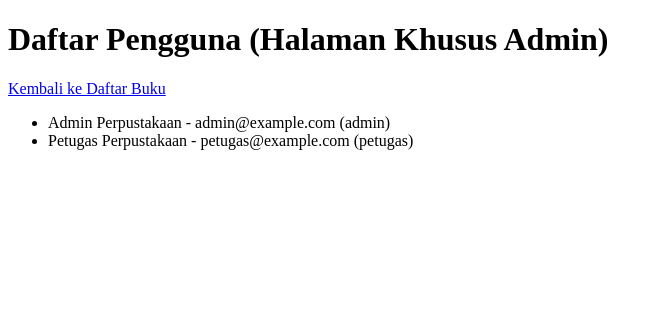
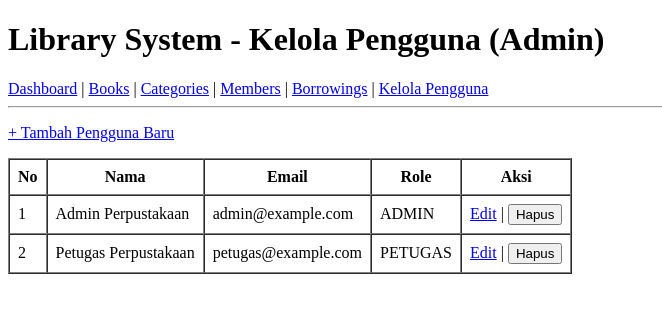
Before and after one commit to naduaraishad-web/library-system, a Laravel app: page /users in a window 1280 px wide. Shown: the top 313 px of the page, without its empty margins (0-662 px from the left). Run offline with Laravel 8, Linux system fonts and the light colour scheme; a user stored in the database is signed in; data comes from the database, SQL or seed files in the repository.

Commit message:
Melengkapi fitur detail buku, CRUD user, dashboard, dan README

```diff
--- a/app/Http/Controllers/BookController.php
+++ b/app/Http/Controllers/BookController.php
@@ -62,4 +62,9 @@ public function store(Request $request)
         $book->delete();
         return redirect()->route('books.index');
     }
+    public function show(Book $book)
+{
+    $book->load('category');
+    return view('books.show', compact('book'));
 }
+}
--- a/app/Http/Controllers/UserController.php
+++ b/app/Http/Controllers/UserController.php
@@ -3,6 +3,9 @@
 namespace App\Http\Controllers;
 
 use App\Models\User;
+use Illuminate\Http\Request;
+use Illuminate\Support\Facades\Auth;
+use Illuminate\Support\Facades\Hash;
 
 class UserController extends Controller
 {
@@ -11,4 +14,68 @@ class UserController extends Controller
         $users = User::all();
         return view('users.index', compact('users'));
     }
+
+    public function create()
+    {
+        return view('users.create');
+    }
+
+    public function store(Request $request)
+    {
+        $request->validate([
+            'name'     => 'required|string|max:255',
+            'email'    => 'required|email|unique:users,email',
+            'password' => 'required|string|min:6',
+            'role'     => 'required|in:admin,petugas',
+        ]);
+
+        User::create([
+            'name'     => $request->name,
+            'email'    => $request->email,
+            'password' => Hash::make($request->password),
+            'role'     => $request->role,
+        ]);
+
+        return redirect()->route('users.index')->with('success', 'Pengguna berhasil ditambahkan.');
+    }
+
+    public function edit(User $user)
+    {
+        return view('users.edit', compact('user'));
+    }
+
+    public function update(Request $request, User $user)
+    {
+        $request->validate([
+            'name'     => 'required|string|max:255',
+            'email'    => 'required|email|unique:users,email,' . $user->id,
+            'password' => 'nullable|string|min:6', // Kosongkan jika tidak ingin ganti password
+            'role'     => 'required|in:admin,petugas',
+        ]);
+
+        $data = [
+            'name'  => $request->name,
+            'email' => $request->email,
+            'role'  => $request->role,
+        ];
+
+        if ($request->filled('password')) {
+            $data['password'] = Hash::make($request->password);
+        }
+
+        $user->update($data);
+
+        return redirect()->route('users.index')->with('success', 'Data pengguna berhasil diperbarui.');
+    }
+
+    public function destroy(User $user)
+    {
+        // Mencegah admin menghapus akunnya sendiri yang sedang login
+        if ($user->id === Auth::id()) {
+            return back()->withErrors(['error' => 'Tidak dapat menghapus akun yang sedang digunakan login.']);
+        }
+
+        $user->delete();
+        return redirect()->route('users.index')->with('success', 'Pengguna berhasil dihapus.');
+    }
 }
--- a/resources/views/books/index.blade.php
+++ b/resources/views/books/index.blade.php
@@ -23,6 +23,8 @@
             <td>{{ $book->stock }}</td>
             <td>
                 <a href="{{ route('books.edit', $book) }}">Edit</a> |
+                <a href="{{ route('books.show', $book->id) }}">Detail</a> |
+                <a href="{{ route('books.edit', $book->id) }}">Edit</a> |
                 <form action="{{ route('books.destroy', $book) }}" method="POST" style="display:inline;">
                     @csrf
                     @method('DELETE')
--- a/resources/views/users/index.blade.php
+++ b/resources/views/users/index.blade.php
@@ -5,12 +5,54 @@
     <title>Kelola Pengguna</title>
 </head>
 <body>
-    <h1>Daftar Pengguna (Halaman Khusus Admin)</h1>
-    <a href="{{ route('books.index') }}">Kembali ke Daftar Buku</a>
-    <ul>
-        @foreach($users as $user)
-            <li>{{ $user->name }} - {{ $user->email }} ({{ $user->role }})</li>
-        @endforeach
-    </ul>
+    <h1>Library System - Kelola Pengguna (Admin)</h1>
+    <nav>
+        <a href="{{ route('dashboard') }}">Dashboard</a> |
+        <a href="{{ route('books.index') }}">Books</a> |
+        <a href="{{ route('categories.index') }}">Categories</a> |
+        <a href="{{ route('members.index') }}">Members</a> |
+        <a href="{{ route('borrowings.index') }}">Borrowings</a> |
+        <a href="{{ route('users.index') }}">Kelola Pengguna</a>
+    </nav>
+    <hr>
+
+    @if(session('success'))
+        <p style="color: green;">{{ session('success') }}</p>
+    @endif
+    @if($errors->any())
+        <p style="color: red;">{{ $errors->first() }}</p>
+    @endif
+
+    <p><a href="{{ route('users.create') }}">+ Tambah Pengguna Baru</a></p>
+
+    <table border="1" cellpadding="8" cellspacing="0">
+        <thead>
+            <tr>
+                <th>No</th>
+                <th>Nama</th>
+                <th>Email</th>
+                <th>Role</th>
+                <th>Aksi</th>
+            </tr>
+        </thead>
+        <tbody>
+            @foreach($users as $index => $user)
+                <tr>
+                    <td>{{ $index + 1 }}</td>
+                    <td>{{ $user->name }}</td>
+                    <td>{{ $user->email }}</td>
+                    <td>{{ strtoupper($user->role) }}</td>
+                    <td>
+                        <a href="{{ route('users.edit', $user->id) }}">Edit</a> |
+                        <form action="{{ route('users.destroy', $user->id) }}" method="POST" style="display:inline;" onsubmit="return confirm('Hapus pengguna ini?')">
+                            @csrf
+                            @method('DELETE')
+                            <button type="submit">Hapus</button>
+                        </form>
+                    </td>
+                </tr>
+            @endforeach
+        </tbody>
+    </table>
 </body>
 </html>
```
Also changed, not shown: resources/views/books/show.blade.php (+18 -6 lines), resources/views/users/create.blade.php (added, +44 -0 lines), resources/views/users/edit.blade.php (added, +45 -0 lines), README.md.
